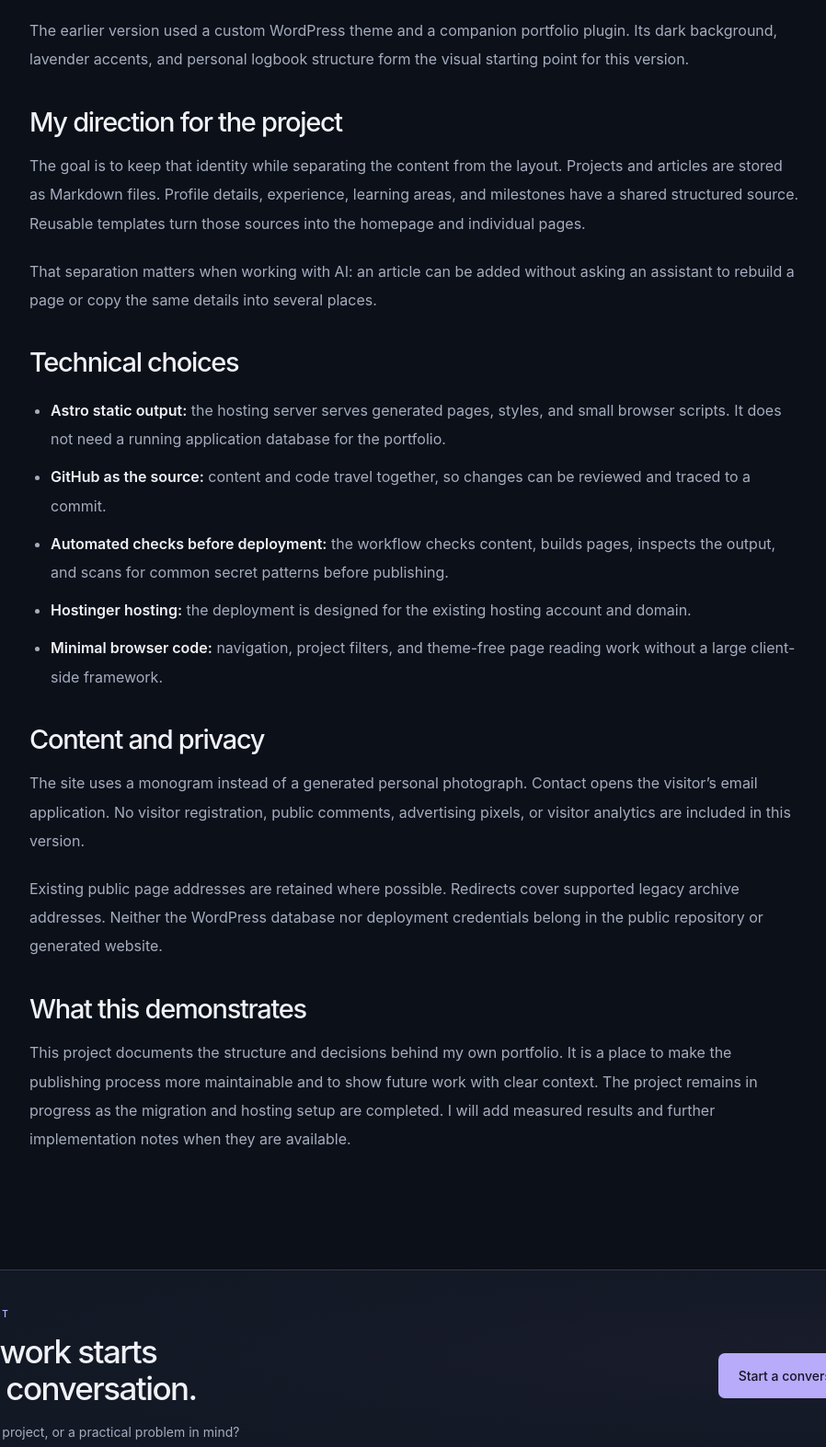
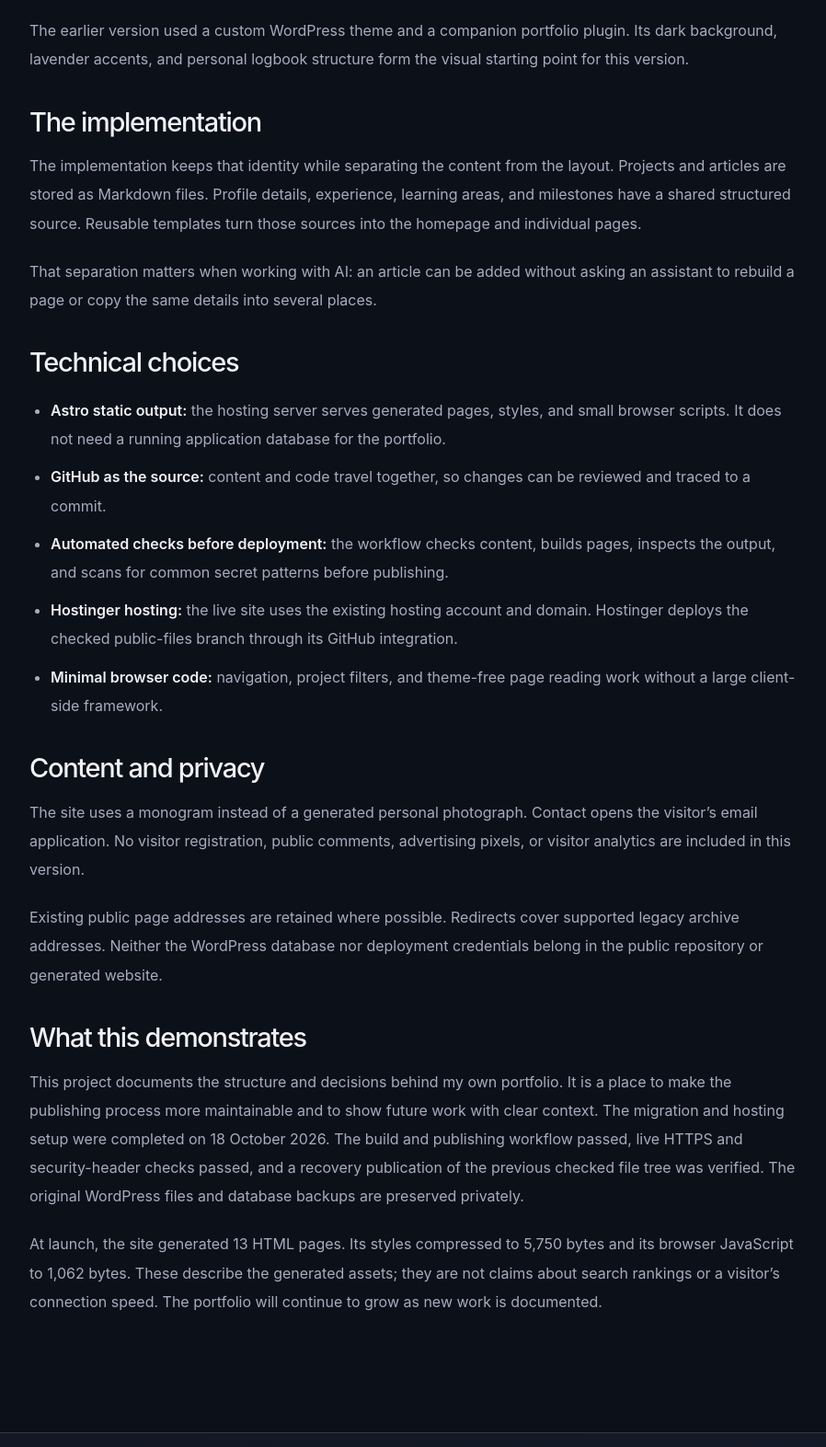
Before and after one commit to sidarthakumar/sidartha-personal-website, an Astro site: page /project/a-personal-space-on-the-web in a window 1280 px wide. Shown: the part 804-2377 px from the top of the page at 92% size, without its empty margins (188-1086 px from the left). Built offline with nearby package versions, Linux system fonts and the light colour scheme; Astro itself is replaced by a stand-in of ours.

Commit message:
Record the published portfolio and verified delivery outcome

```diff
--- a/src/content/projects/a-personal-space-on-the-web.md
+++ b/src/content/projects/a-personal-space-on-the-web.md
@@ -3,7 +3,7 @@ title: A personal space on the web
 description: A portfolio built around reusable content, a lightweight static website, and a GitHub publishing workflow.
 date: 2026-10-10
 updated: 2026-10-18
-status: In progress
+status: Completed
 technologies: [Astro, HTML / CSS, JavaScript, GitHub Actions]
 repository: https://github.com/sidarthakumar/sidartha-personal-website
 demo: https://sidarthakumar.com
@@ -17,9 +17,9 @@ My portfolio needs to grow as my work changes. Updating a project should not mea
 
 The earlier version used a custom WordPress theme and a companion portfolio plugin. Its dark background, lavender accents, and personal logbook structure form the visual starting point for this version.
 
-## My direction for the project
+## The implementation
 
-The goal is to keep that identity while separating the content from the layout. Projects and articles are stored as Markdown files. Profile details, experience, learning areas, and milestones have a shared structured source. Reusable templates turn those sources into the homepage and individual pages.
+The implementation keeps that identity while separating the content from the layout. Projects and articles are stored as Markdown files. Profile details, experience, learning areas, and milestones have a shared structured source. Reusable templates turn those sources into the homepage and individual pages.
 
 That separation matters when working with AI: an article can be added without asking an assistant to rebuild a page or copy the same details into several places.
 
@@ -28,7 +28,7 @@ That separation matters when working with AI: an article can be added without as
 - **Astro static output:** the hosting server serves generated pages, styles, and small browser scripts. It does not need a running application database for the portfolio.
 - **GitHub as the source:** content and code travel together, so changes can be reviewed and traced to a commit.
 - **Automated checks before deployment:** the workflow checks content, builds pages, inspects the output, and scans for common secret patterns before publishing.
-- **Hostinger hosting:** the deployment is designed for the existing hosting account and domain.
+- **Hostinger hosting:** the live site uses the existing hosting account and domain. Hostinger deploys the checked public-files branch through its GitHub integration.
 - **Minimal browser code:** navigation, project filters, and theme-free page reading work without a large client-side framework.
 
 ## Content and privacy
@@ -39,4 +39,6 @@ Existing public page addresses are retained where possible. Redirects cover supp
 
 ## What this demonstrates
 
-This project documents the structure and decisions behind my own portfolio. It is a place to make the publishing process more maintainable and to show future work with clear context. The project remains in progress as the migration and hosting setup are completed. I will add measured results and further implementation notes when they are available.
+This project documents the structure and decisions behind my own portfolio. It is a place to make the publishing process more maintainable and to show future work with clear context. The migration and hosting setup were completed on 18 October 2026. The build and publishing workflow passed, live HTTPS and security-header checks passed, and a recovery publication of the previous checked file tree was verified. The original WordPress files and database backups are preserved privately.
+
+At launch, the site generated 13 HTML pages. Its styles compressed to 5,750 bytes and its browser JavaScript to 1,062 bytes. These describe the generated assets; they are not claims about search rankings or a visitor’s connection speed. The portfolio will continue to grow as new work is documented.
--- a/src/data/profile.json
+++ b/src/data/profile.json
@@ -57,9 +57,9 @@
   "milestones": [
     {
       "date": "October 2026",
-      "kind": "BUILDING",
+      "kind": "PUBLISHED",
       "title": "A portfolio that is easier to maintain",
-      "description": "Moving this portfolio from WordPress to a static site, with content and code in GitHub and an automated publishing workflow."
+      "description": "Published this portfolio as a lightweight static site, with content and code in GitHub and verified automatic delivery to Hostinger."
     },
     {
       "date": "Current focus",
```
Also changed, not shown: README.md.
